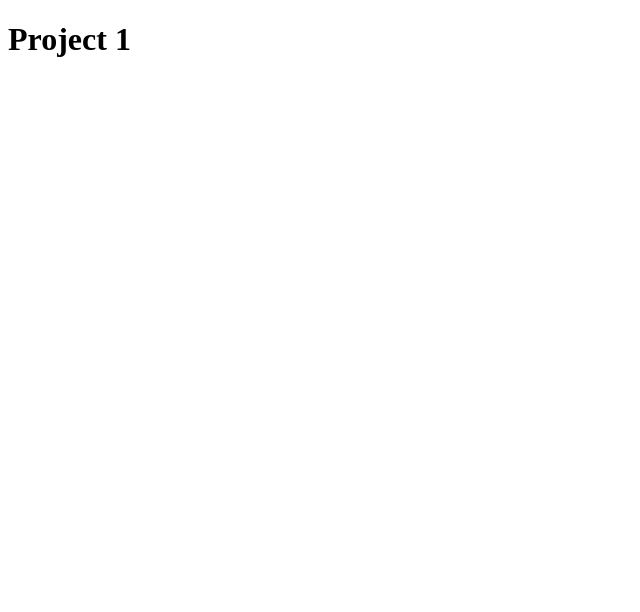
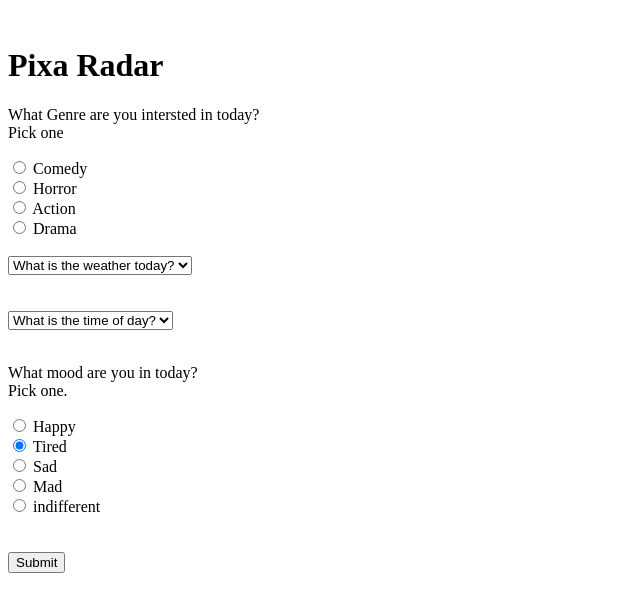
Before and after one commit to askarrizvi/pixaradar, a plain HTML site: page index.html in a window 1280 px wide. Shown: the whole page, without its empty margins (0-640 px from the left). Drawn offline with Linux system fonts and the light colour scheme; files that its build step writes are made by us from their sources; no server answers; some icons are missing.

Commit message:
Add files via upload

```diff
--- a/index.html
+++ b/index.html
@@ -5,23 +5,87 @@
     <meta charset="UTF-8">
     <meta name="viewport" content="width=device-width, initial-scale=1.0">
     <meta http-equiv="X-UA-Compatible" content="ie=edge">
-  <link rel="stylesheet" href="./assets/css/style.css" />
-  <title>Project 1</title>
+    <link rel="stylesheet" href="./style.css" />
     </head>
 
+
+    <img src=".image/index.html" alt="" class=logo>
     <body class="flex-column min-100-vh">
+
+
+    <div class= "container">
+        <body class="min-100-vh">
         <header class="hero">
-    <h1 class="app-title"><i class="fab fa-github"></i> Project 1</h1>
+            <h1 class="app-title"><i class="fab fa-github"></i> Pixa Radar</h1>
         </header>
 
 
         <main class="flex-row justify-space-between">
-      <div></div>
-  </main>
 
-  <div class="container">
+        <div class = "Genre"></div>
+         <p>What Genre are you intersted in today?<br> Pick one</p>
+          <input type="radio" name="genre-comedy" id="comedy" />
+          <label for="genre-comedy">Comedy</label><br>
 
+          <input type="radio" name="genre-horror" id="horror" />
+          <label for="genre-horror">Horror</label><br>
+
+          <input type="radio" name="genre-action" id="action" />
+          <label for="genre-sction">Action</label><br>
+
+          <input type="radio" name="genre-drama" id="drama" />
+          <label for="genre-drama">Drama</label>
+  <br>
+  <br>
+        <div class="Weather">
+            <select name="task-type" class="select-dropdown">
+                 <h1> <option value="" selected>What is the weather today?</h1>
+                <option value="Sun">Sun</option>
+
+                  <option value="rain">Raining</option>
+
+                  <option value="cloud">Cloudy</option>
+
+                  <option value="snow">Snowing</option>
+            </select>
             </div>
+
+        <br>
+        <br>
+            <div class="TimeofDay">
+                <select name="task-type" class="select-dropdown">
+                   <h1> <option value="" selected>What is the time of day?</h1>
+                    <option value="morning">Morning</option>
+
+                    <option value="afternoon">Afternoon</option>
+
+                    <option value="evening">Evening</option>
+
+                    <option value="lateNight">Late Night</option>
+            </select>
+            </div>
+ <br>
+
+           <div class="CurrentMood"></div>
+            <p> What mood are you in today?<br> Pick one.</p>
+                <input class="radio-emoji happy" type="radio" name="radio-group" id="radio-1" value="happy" />
+                 <label for="radio-1">Happy</label><br>
+
+
+               <input class="radio-emoji tired" type="radio" name="radio-group" id="radio-2" value="ok" checked="checked" />
+               <label for="radio-2">Tired</label><br>
+
+              <input class="radio-emoji sad" type="radio" name="radio-group" id="radio-3" value="sad" />
+              <label for="radio-3">Sad</label><br>
+
+              <input class="radio-emoji mad" type="radio" name="radio-group" id="radio-3" value="sad" />
+              <label for="radio-3">Mad</label><br>
+
+              <input class="radio-emoji indifferent" type="radio" name="radio-group" id="radio-3" value="sad" />
+              <label for="radio-3">indifferent</label><br>
+            <br>
+            <br>
+            <button class="btn" id="save-weather" type="submit" draggable="true">Submit</button>
 
         <script src="./assets/js/script.js"></script>
         </body>
```
Lines whose indentation alone changed are shown as unchanged.
